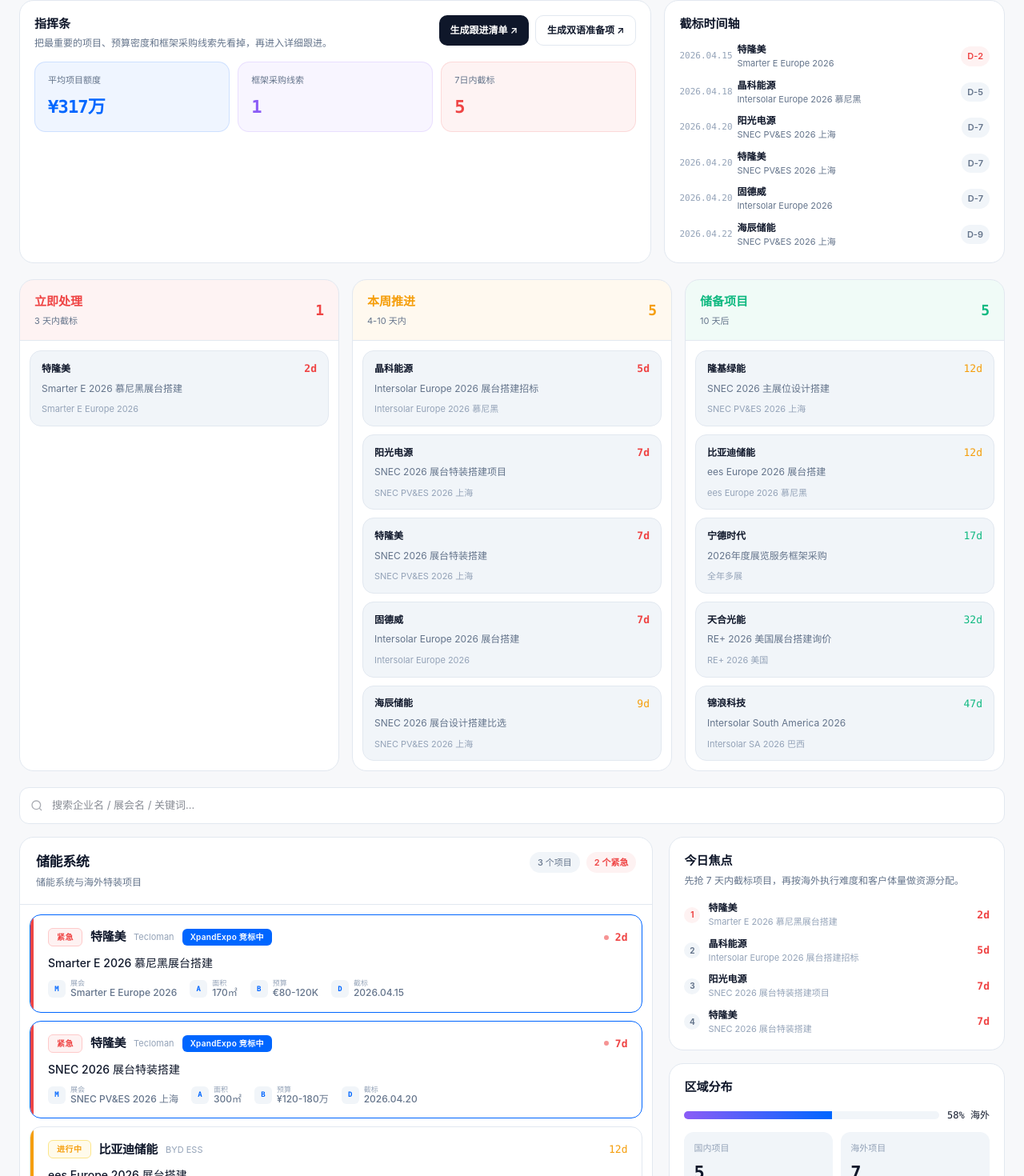
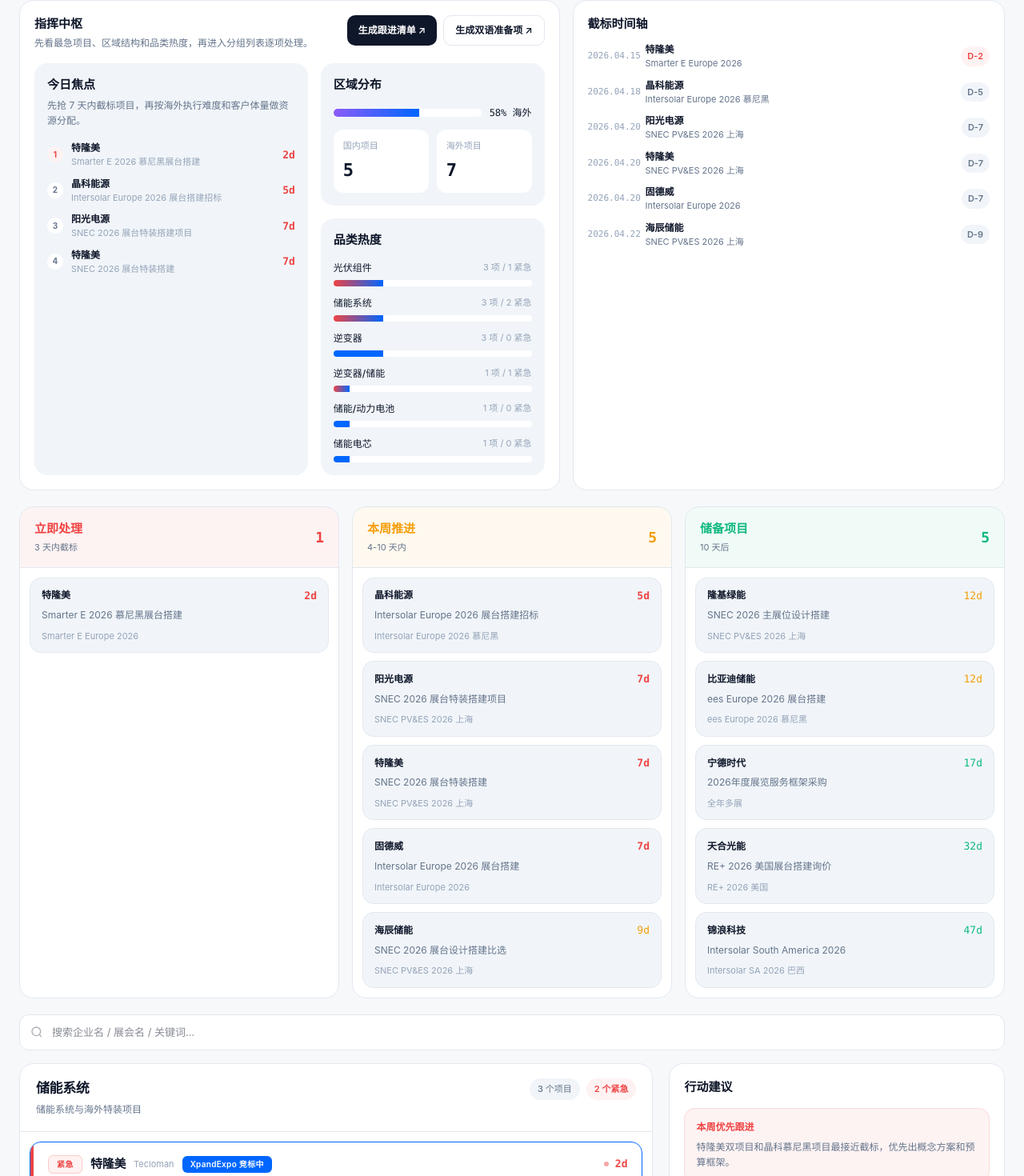
Before and after one commit to duofung/macro-live-monitor, a Next.js app: page / in a window 1280 px wide. Shown: the part 476-1946 px from the top of the page at 80% size. Built offline with nearby package versions, Linux system fonts and the light colour scheme.

Commit message:
Merge focus panels into command hub

```diff
--- a/components/expo-radar.tsx
+++ b/components/expo-radar.tsx
@@ -233,8 +233,6 @@
   }, [filtered]);
 
   const overseasRatio = Math.round((stats.overseas / stats.total) * 100);
-  const avgBudget = Math.round(stats.totalBudget / stats.total);
-
   const actionNotes = [
     { title: "本周优先跟进", body: "特隆美双项目和晶科慕尼黑项目最接近截标，优先出概念方案和预算框架。", color: colors.hot },
     { title: "客户层级建议", body: "宁德时代、隆基、比亚迪适合走长期框架和高层拜访；海辰、固德威适合快速响应。", color: colors.accent },
@@ -260,12 +258,6 @@
         left: Math.max(daysLeft(item.deadline), 0),
       }));
   }, []);
-
-  const commandBarStats = [
-    { label: "平均项目额度", value: `¥${avgBudget}万`, tone: colors.accent },
-    { label: "框架采购线索", value: `${FEEDS.filter((item) => item.title.includes("框架") || item.title.includes("年度")).length}`, tone: "#8B5CF6" },
-    { label: "7日内截标", value: `${FEEDS.filter((item) => daysLeft(item.deadline) <= 7).length}`, tone: colors.hot },
-  ];
 
   return (
     <div style={{ minHeight: "100vh", background: colors.bg, padding: 24 }}>
@@ -413,12 +405,12 @@
           <StatCard label="即将开放" value={stats.upcoming} sub="提前布局" color={colors.ok} active={filter === "upcoming"} onClick={() => setFilter(filter === "upcoming" ? "all" : "upcoming")} />
         </div>
 
-        <div className="expo-command-grid" style={{ display: "grid", gridTemplateColumns: "minmax(0, 1.3fr) minmax(280px, 0.7fr)", gap: 16, marginBottom: 20 }}>
+        <div className="expo-command-grid" style={{ display: "grid", gridTemplateColumns: "minmax(0, 1.25fr) minmax(0, 1fr)", gap: 16, marginBottom: 20 }}>
           <div style={{ background: colors.card, border: `1px solid ${colors.border}`, borderRadius: 18, padding: 18 }}>
-            <div style={{ display: "flex", justifyContent: "space-between", gap: 16, alignItems: "flex-start", flexWrap: "wrap", marginBottom: 14 }}>
+            <div style={{ display: "flex", justifyContent: "space-between", gap: 16, alignItems: "flex-start", flexWrap: "wrap", marginBottom: 16 }}>
               <div>
-                <div style={{ fontSize: 15, fontWeight: 700 }}>指挥条</div>
-                <div style={{ marginTop: 4, fontSize: 12, color: colors.sub }}>把最重要的项目、预算密度和框架采购线索先看掉，再进入详细跟进。</div>
+                <div style={{ fontSize: 15, fontWeight: 700 }}>指挥中枢</div>
+                <div style={{ marginTop: 4, fontSize: 12, color: colors.sub }}>先看最急项目、区域结构和品类热度，再进入分组列表逐项处理。</div>
               </div>
               <div style={{ display: "flex", gap: 8, flexWrap: "wrap" }}>
                 <button
@@ -435,13 +427,67 @@
                 </button>
               </div>
             </div>
-            <div className="expo-command-stats" style={{ display: "grid", gridTemplateColumns: "repeat(3, minmax(0, 1fr))", gap: 10 }}>
-              {commandBarStats.map((item) => (
-                <div key={item.label} style={{ padding: "14px 16px", borderRadius: 14, background: `${item.tone}10`, border: `1px solid ${item.tone}24` }}>
-                  <div style={{ fontSize: 11, color: colors.sub }}>{item.label}</div>
-                  <div style={{ marginTop: 8, fontSize: 22, fontWeight: 700, letterSpacing: -0.8, color: item.tone, fontFamily: "var(--font-mono)" }}>{item.value}</div>
+
+            <div className="expo-command-stats" style={{ display: "grid", gridTemplateColumns: "1.1fr 0.9fr", gap: 16 }}>
+              <div style={{ background: colors.light, borderRadius: 16, padding: 16 }}>
+                <div style={{ fontSize: 15, fontWeight: 700, marginBottom: 4 }}>今日焦点</div>
+                <div style={{ fontSize: 12, color: colors.sub, lineHeight: 1.6, marginBottom: 16 }}>
+                  先抢 7 天内截标项目，再按海外执行难度和客户体量做资源分配。
                 </div>
-              ))}
+                <div style={{ display: "flex", flexDirection: "column", gap: 10 }}>
+                  {topUrgent.map((item, index) => (
+                    <div key={item.id} style={{ display: "grid", gridTemplateColumns: "20px 1fr auto", gap: 10, alignItems: "center" }}>
+                      <div style={{ width: 20, height: 20, borderRadius: 999, background: index === 0 ? colors.hotBg : colors.card, color: index === 0 ? colors.hot : colors.sub, display: "flex", alignItems: "center", justifyContent: "center", fontSize: 10, fontWeight: 700 }}>
+                        {index + 1}
+                      </div>
+                      <div>
+                        <div style={{ fontSize: 12, fontWeight: 600 }}>{item.co}</div>
+                        <div style={{ fontSize: 11, color: colors.muted }}>{item.title}</div>
+                      </div>
+                      <Deadline d={item.deadline} />
+                    </div>
+                  ))}
+                </div>
+              </div>
+
+              <div style={{ display: "flex", flexDirection: "column", gap: 16 }}>
+                <div style={{ background: colors.light, borderRadius: 16, padding: 16 }}>
+                  <div style={{ fontSize: 15, fontWeight: 700, marginBottom: 14 }}>区域分布</div>
+                  <div style={{ display: "grid", gridTemplateColumns: "1fr auto", gap: 10, alignItems: "center", marginBottom: 12 }}>
+                    <div style={{ height: 10, background: colors.card, borderRadius: 999, overflow: "hidden" }}>
+                      <div style={{ width: `${overseasRatio}%`, height: "100%", background: "linear-gradient(90deg, #8B5CF6, #0066FF)" }} />
+                    </div>
+                    <div style={{ fontSize: 12, fontFamily: "var(--font-mono)", color: colors.text }}>{overseasRatio}% 海外</div>
+                  </div>
+                  <div style={{ display: "grid", gridTemplateColumns: "repeat(2,1fr)", gap: 10 }}>
+                    <div style={{ background: colors.card, borderRadius: 12, padding: 12 }}>
+                      <div style={{ fontSize: 11, color: colors.muted }}>国内项目</div>
+                      <div style={{ marginTop: 6, fontSize: 22, fontWeight: 700, fontFamily: "var(--font-mono)" }}>{stats.total - stats.overseas}</div>
+                    </div>
+                    <div style={{ background: colors.card, borderRadius: 12, padding: 12 }}>
+                      <div style={{ fontSize: 11, color: colors.muted }}>海外项目</div>
+                      <div style={{ marginTop: 6, fontSize: 22, fontWeight: 700, fontFamily: "var(--font-mono)" }}>{stats.overseas}</div>
+                    </div>
+                  </div>
+                </div>
+
+                <div style={{ background: colors.light, borderRadius: 16, padding: 16 }}>
+                  <div style={{ fontSize: 15, fontWeight: 700, marginBottom: 14 }}>品类热度</div>
+                  <div style={{ display: "flex", flexDirection: "column", gap: 12 }}>
+                    {segmentStats.map(([segment, value]) => (
+                      <div key={segment}>
+                        <div style={{ display: "flex", justifyContent: "space-between", gap: 12, marginBottom: 6 }}>
+                          <span style={{ fontSize: 12, fontWeight: 500 }}>{segment}</span>
+                          <span style={{ fontSize: 11, color: colors.muted }}>{value.count} 项 / {value.hot} 紧急</span>
+                        </div>
+                        <div style={{ height: 8, background: colors.card, borderRadius: 999, overflow: "hidden" }}>
+                          <div style={{ width: `${(value.count / stats.total) * 100}%`, height: "100%", background: value.hot > 0 ? `linear-gradient(90deg, ${colors.hot}, ${colors.accent})` : colors.accent }} />
+                        </div>
+                      </div>
+                    ))}
+                  </div>
+                </div>
+              </div>
             </div>
           </div>
 
@@ -713,64 +759,6 @@
 
           <aside style={{ display: "flex", flexDirection: "column", gap: 16 }}>
             <div style={{ background: colors.card, border: `1px solid ${colors.border}`, borderRadius: 18, padding: 18 }}>
-              <div style={{ fontSize: 15, fontWeight: 700, marginBottom: 4 }}>今日焦点</div>
-              <div style={{ fontSize: 12, color: colors.sub, lineHeight: 1.6, marginBottom: 16 }}>
-                先抢 7 天内截标项目，再按海外执行难度和客户体量做资源分配。
-              </div>
-              <div style={{ display: "flex", flexDirection: "column", gap: 10 }}>
-                {topUrgent.map((item, index) => (
-                  <div key={item.id} style={{ display: "grid", gridTemplateColumns: "20px 1fr auto", gap: 10, alignItems: "center" }}>
-                    <div style={{ width: 20, height: 20, borderRadius: 999, background: index === 0 ? colors.hotBg : colors.light, color: index === 0 ? colors.hot : colors.sub, display: "flex", alignItems: "center", justifyContent: "center", fontSize: 10, fontWeight: 700 }}>
-                      {index + 1}
-                    </div>
-                    <div>
-                      <div style={{ fontSize: 12, fontWeight: 600 }}>{item.co}</div>
-                      <div style={{ fontSize: 11, color: colors.muted }}>{item.title}</div>
-                    </div>
-                    <Deadline d={item.deadline} />
-                  </div>
-                ))}
-              </div>
-            </div>
-
-            <div style={{ background: colors.card, border: `1px solid ${colors.border}`, borderRadius: 18, padding: 18 }}>
-              <div style={{ fontSize: 15, fontWeight: 700, marginBottom: 14 }}>区域分布</div>
-              <div style={{ display: "grid", gridTemplateColumns: "1fr auto", gap: 10, alignItems: "center", marginBottom: 12 }}>
-                <div style={{ height: 10, background: colors.light, borderRadius: 999, overflow: "hidden" }}>
-                  <div style={{ width: `${overseasRatio}%`, height: "100%", background: "linear-gradient(90deg, #8B5CF6, #0066FF)" }} />
-                </div>
-                <div style={{ fontSize: 12, fontFamily: "var(--font-mono)", color: colors.text }}>{overseasRatio}% 海外</div>
-              </div>
-              <div style={{ display: "grid", gridTemplateColumns: "repeat(2,1fr)", gap: 10 }}>
-                <div style={{ background: colors.light, borderRadius: 12, padding: 12 }}>
-                  <div style={{ fontSize: 11, color: colors.muted }}>国内项目</div>
-                  <div style={{ marginTop: 6, fontSize: 22, fontWeight: 700, fontFamily: "var(--font-mono)" }}>{stats.total - stats.overseas}</div>
-                </div>
-                <div style={{ background: colors.light, borderRadius: 12, padding: 12 }}>
-                  <div style={{ fontSize: 11, color: colors.muted }}>海外项目</div>
-                  <div style={{ marginTop: 6, fontSize: 22, fontWeight: 700, fontFamily: "var(--font-mono)" }}>{stats.overseas}</div>
-                </div>
-              </div>
-            </div>
-
-            <div style={{ background: colors.card, border: `1px solid ${colors.border}`, borderRadius: 18, padding: 18 }}>
-              <div style={{ fontSize: 15, fontWeight: 700, marginBottom: 14 }}>品类热度</div>
-              <div style={{ display: "flex", flexDirection: "column", gap: 12 }}>
-                {segmentStats.map(([segment, value]) => (
-                  <div key={segment}>
-                    <div style={{ display: "flex", justifyContent: "space-between", gap: 12, marginBottom: 6 }}>
-                      <span style={{ fontSize: 12, fontWeight: 500 }}>{segment}</span>
-                      <span style={{ fontSize: 11, color: colors.muted }}>{value.count} 项 / {value.hot} 紧急</span>
-                    </div>
-                    <div style={{ height: 8, background: colors.light, borderRadius: 999, overflow: "hidden" }}>
-                      <div style={{ width: `${(value.count / stats.total) * 100}%`, height: "100%", background: value.hot > 0 ? `linear-gradient(90deg, ${colors.hot}, ${colors.accent})` : colors.accent }} />
-                    </div>
-                  </div>
-                ))}
-              </div>
-            </div>
-
-            <div style={{ background: colors.card, border: `1px solid ${colors.border}`, borderRadius: 18, padding: 18 }}>
               <div style={{ fontSize: 15, fontWeight: 700, marginBottom: 14 }}>行动建议</div>
               <div style={{ display: "flex", flexDirection: "column", gap: 12 }}>
                 {actionNotes.map((note) => (
```
